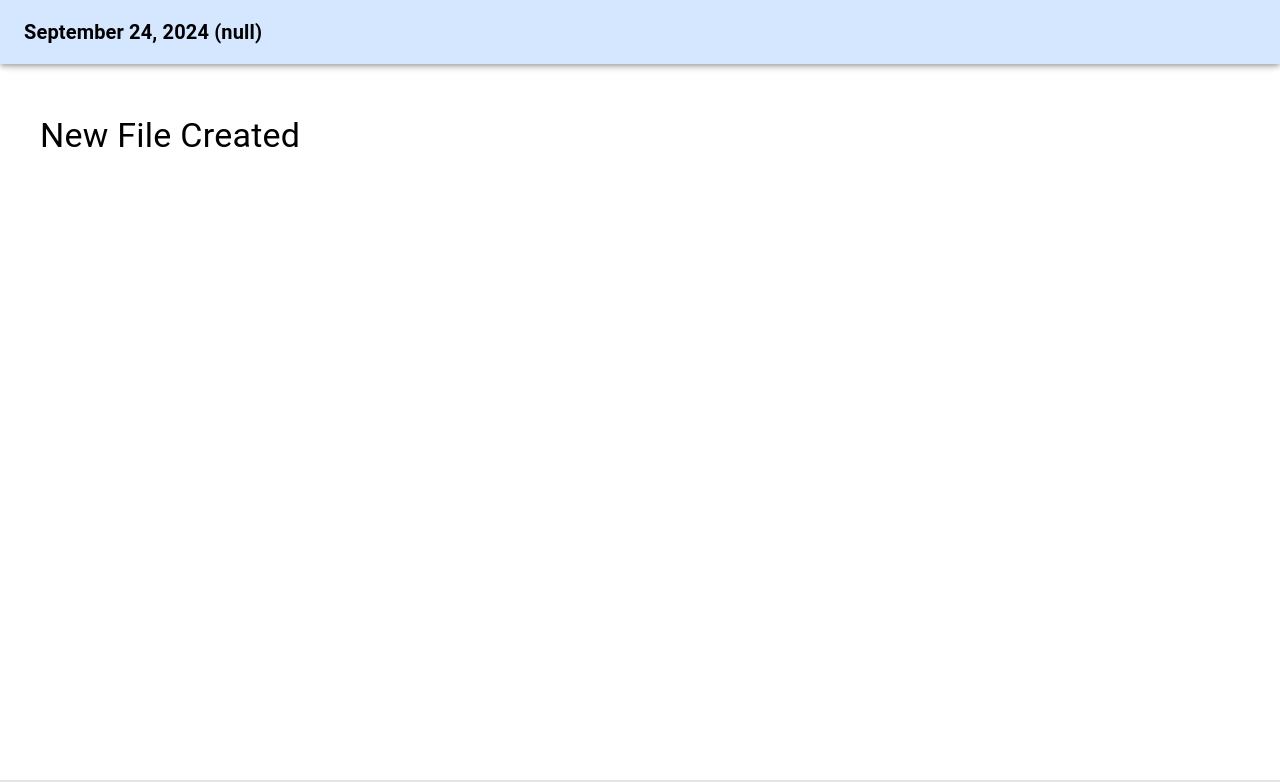
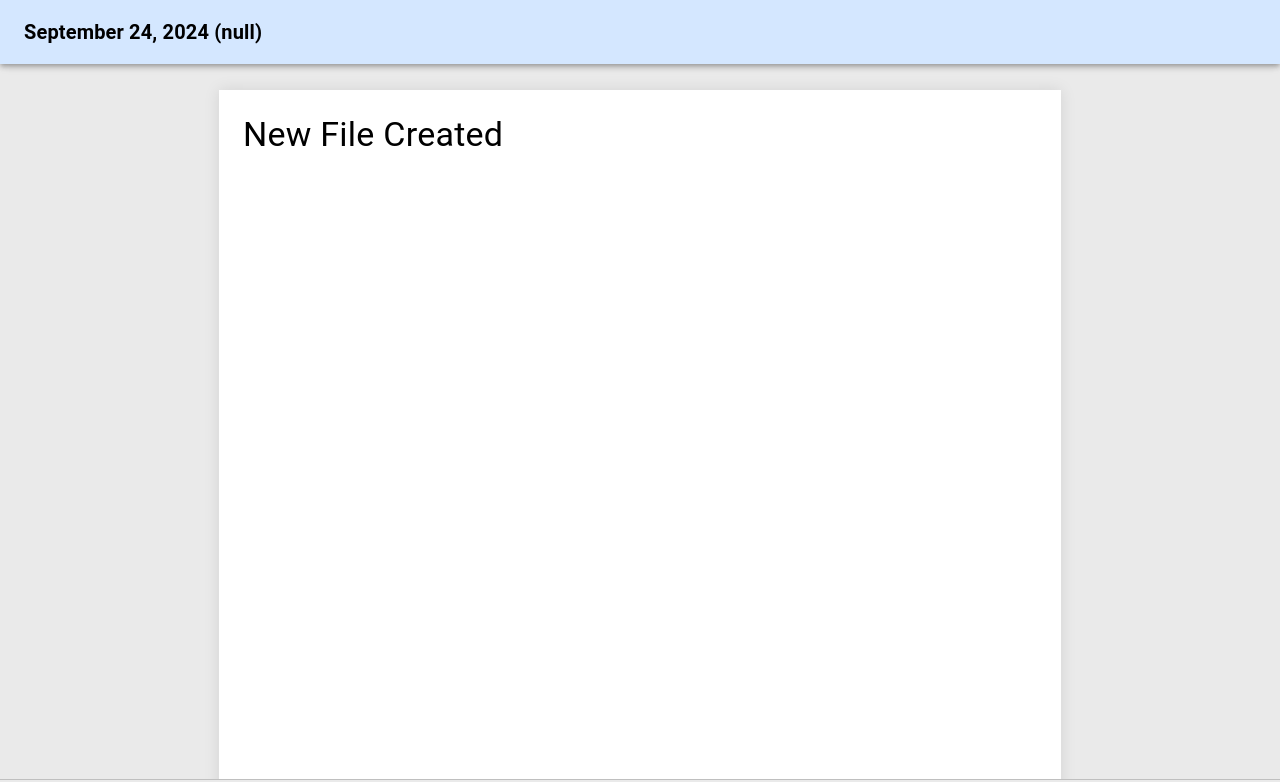
Before and after one commit to Vineel14/NoteItUp, a React (Create React App) app in the folder frontend/: page /editor in a window 1280 px wide. Shown: the top 782 px of the page. Built offline with nearby package versions, Linux system fonts and the light colour scheme.

Commit message:
Added A4 page to the EditorPage Layout with proper margins

```diff
--- a/frontend/src/components/BottomBar.js
+++ b/frontend/src/components/BottomBar.js
@@ -9,11 +9,12 @@ const BottomBar = () => {
         bottom: 0,
         width: '100%',
         height: '20px',
-        backgroundColor: '#E5E5E5',
+        backgroundColor: '#EAEAEA',
         display: 'flex',
         alignItems: 'center',
         paddingLeft: '10px',
-        zIndex: 1200
+        zIndex: 1200,
+        borderTop: '1px solid #BFBFBF',  // Darker top border
       }}
     >
       <Typography variant="body2" component="div">
--- a/frontend/src/components/EditorPage.js
+++ b/frontend/src/components/EditorPage.js
@@ -12,17 +12,33 @@ const EditorPage = ({ fileNumber }) => {
       {/* Scrollable Editor Content */}
       <Box
         sx={{
-          marginTop: '75px',  // Ensure content is below the fixed Editormenubar
-          marginBottom: '20px',  // Adjust for the BottomBar height
-          height: 'calc(100vh - 95px)',  // Full height minus Editormenubar and BottomBar
-          overflowY: 'auto',  // Make the editor content scrollable
-          padding: 3,
+          backgroundColor: '#EAEAEA',  // Editor content background color
+          marginTop: '40px',  // Ensure content is below the fixed Editormenubar (same height as the menubar)
+          marginBottom: '10px',  // Gap for BottomBar height
+          height: 'auto',  // Full height minus Editormenubar and BottomBar
+          overflowY: 'auto',  // Scrollable content
+          display: 'flex',
+          justifyContent: 'center',  // Center the page horizontally
+          alignItems: 'flex-start',  // Align the page at the top
+          paddingTop: '50px',  // 15px gap between Editormenubar and page
+          paddingBottom: '25px',  // 15px gap between BottomBar and page
         }}
       >
-        <Typography variant="h4" component="h1" sx={{ marginTop: 2, marginLeft: 2 }}>
-          New File Created
-        </Typography>
-        {/* Additional editor content will go here */}
+        {/* The actual white page */}
+        <Box
+          sx={{
+            backgroundColor: 'white',
+            width: '794px',  // A4 size width in pixels (for web display)
+            height: '1123px',  // A4 size height in pixels
+            padding: 3,  // Internal padding for page content
+            boxShadow: '0px 0px 15px rgba(0, 0, 0, 0.1)',  // Subtle shadow to mimic a paper effect
+            marginBottom: '15px',  // Space between bottom of page and BottomBar
+          }}
+        >
+          <Typography variant="h4" component="h1">
+            New File Created
+          </Typography>
+        </Box>
       </Box>
 
       {/* Fixed BottomBar at the bottom */}
```
